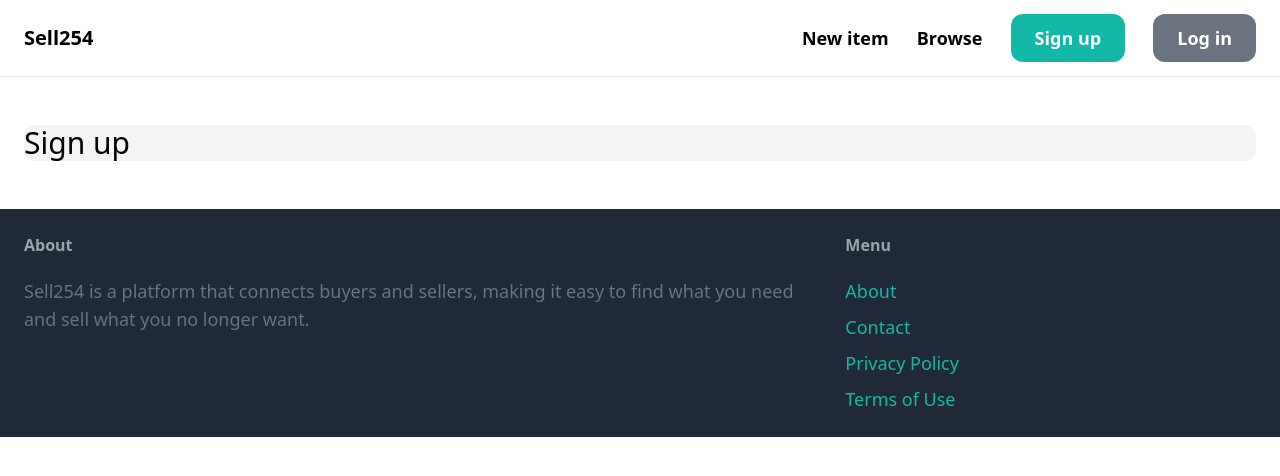
After one commit to Godwill98/ecommerce2, a Django app: page /signup/ in a window 1280 px wide. The commit adds this page. Shown: the top 476 px of the page. Run offline with Django 5.2, Linux system fonts and the light colour scheme; some libraries are stand-ins or nearby versions.

Commit message:
activated the signup button,created the signup.html

```diff
--- /dev/null
+++ b/puddle/core/forms.py
@@ -0,0 +1,9 @@
+from django import forms
+from django.contrib.auth.forms import UserCreationForm
+from django.contrib.auth.models import User
+
+class SignupForm(UserCreationForm):
+
+    class Meta:
+        model = User
+        fields = ('username', 'email', 'password1', 'password2')
--- a/puddle/core/templates/core/base.html
+++ b/puddle/core/templates/core/base.html
@@ -17,7 +17,7 @@
                 <a href="#" class="text-lg font-semibold hover:text-gray-500">New item</a>
                 <a href="#" class="text-lg font-semibold hover:text-gray-500">Browse</a>
 
-                <a href='#' class="px-6 py-3 text-lg font-semibold  bg-teal-500 text-white rounded-xl hover:bg-teal-700">Sign up</a>
+                <a href='{% url 'core:signup'%}' class="px-6 py-3 text-lg font-semibold  bg-teal-500 text-white rounded-xl hover:bg-teal-700">Sign up</a>
                 <a href='#' class="px-6 py-3 text-lg font-semibold  bg-gray-500 text-white rounded-xl hover:bg-gray-700">Log in</a>
 
             </div>
@@ -40,7 +40,7 @@
 
                 <ul class="space-y-2">
                     <li><a href="#" class="text-lg text-teal-500 hover:text-teal-700">About</a></li>
-                    <li><a href="{% url 'contact' %}" class="text-lg text-teal-500 hover:text-teal-700">Contact</a></li>
+                    <li><a href="{% url 'core:contact' %}" class="text-lg text-teal-500 hover:text-teal-700">Contact</a></li>
                     <li><a href="#" class="text-lg text-teal-500 hover:text-teal-700">Privacy Policy</a></li>
                     <li><a href="#" class="text-lg text-teal-500 hover:text-teal-700">Terms of Use</a></li>
           </div>
--- /dev/null
+++ b/puddle/core/templates/core/signup.html
@@ -0,0 +1,14 @@
+{% extends  'core/base.html' %}
+
+{% block title %}Sign up{% endblock %}
+
+{% block content %}
+<div class="wt-1/2 mx-auto my-6 bg-gray-100 rounded-xl">
+    <h1 class= "mb-6 text-3xl">Sign up
+
+
+</div>
+
+
+
+{% endblock %}
--- /dev/null
+++ b/puddle/core/urls.py
@@ -0,0 +1,12 @@
+from django.urls import path
+
+from . import views
+
+app_name = "core"
+
+urlpatterns = [
+    path("", views.index, name="index"),
+    path("contact/", views.contact, name="contact"),
+    path("signup/", views.signup, name="signup"),  # Add this line to include the signup view
+
+]
--- a/puddle/core/views.py
+++ b/puddle/core/views.py
@@ -2,6 +2,7 @@ from django.shortcuts import render
 
 from item.models import Item, Category
 # Create your views here.
+from .forms import SignupForm
 
 def index(request):
     items = Item.objects.filter(is_available=True)[0:6]
@@ -14,3 +15,10 @@ def index(request):
 
 def contact(request):
     return render(request, 'core/contact.html')
+
+def signup(request):
+   form = SignupForm()
+
+   return render(request, 'core/signup.html', {
+       'form': form,
+   })
--- a/puddle/puddle/urls.py
+++ b/puddle/puddle/urls.py
@@ -3,13 +3,12 @@ from django.conf.urls.static import static
 from django.contrib import admin
 from django.urls import path, include
 
-from core.views import index, contact  # Import the views from the core app
+ # Import the views from the core app
 
 urlpatterns = [
 
-    path('', index, name='index'),
+    path('', include('core.urls')),  # Include core app URLs with namespace
     path('items/', include('item.urls')),  # Include item app URLs with namespace
-    path('contact/',contact, name ='contact'),
     path('admin/', admin.site.urls),
      # Add this line to include the index view
 
```
